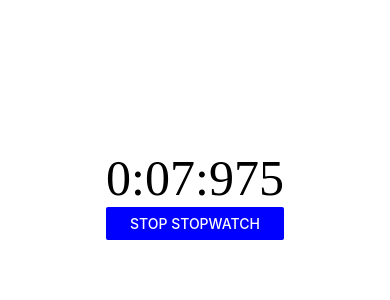
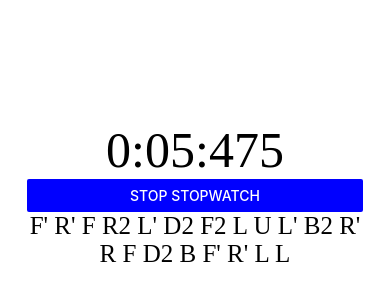
Before and after one commit to TheOdd/rubiks-timer, a React Native app: screen / in a window 390 px wide. Shown: the part 228-528 px from the top of the page. Built offline with nearby package versions, Linux system fonts and the light colour scheme.

Commit message:
Modified padding, added sequence gen

```diff
--- /dev/null
+++ b/components/SequenceGenerator.js
@@ -0,0 +1,33 @@
+import React from 'react'
+import { Component } from 'react'
+import { StyleSheet, Text } from 'react-native'
+
+const generateMoveSequence = seed => {
+    const moves = ['U', 'D', 'L', 'R', 'F', 'B']
+    const movesPrime = moves.map(str => str + '\'')
+    const moveRepeatNum = Math.floor(seed[0] * (4 - 1)) + 1
+    const moveIndexNum = Math.floor(seed[1] * (6))
+
+    if (moveRepeatNum === 3)
+        return `${movesPrime[moveIndexNum]}`
+    else
+        return `${moves[moveIndexNum]}${moveRepeatNum === 1 ? '' : moveRepeatNum}`
+}
+
+export default class SequenceGenerator extends Component {
+    render() {
+        return (
+            <Text style={styles.textStyle}>
+                {this.props.seeds.map(seed => generateMoveSequence(seed)).join(' ')}
+            </Text>
+        )
+    }
+}
+
+const styles = StyleSheet.create({
+    textStyle: {
+        fontFamily: 'Avenir Next',
+        fontSize: 25,
+        textAlign: 'center'
+    }
+})
--- a/components/Stopwatch.js
+++ b/components/Stopwatch.js
@@ -50,6 +50,7 @@ export default class Stopwatch extends Component {
 const styles = StyleSheet.create({
     textStyle: {
         fontFamily: 'Avenir Next',
-        fontSize: 50
+        fontSize: 50,
+        textAlign: 'center'
     }
 })
--- a/components/StopwatchPage.js
+++ b/components/StopwatchPage.js
@@ -2,8 +2,20 @@ import React from 'react'
 import { Component } from 'react'
 import { StyleSheet, Text, View, Button } from 'react-native'
 import Stopwatch from './Stopwatch'
+import SequenceGenerator from './SequenceGenerator'
 
 export default class StopwatchPage extends Component {
+    constructor(props) {
+        super(props)
+        const seeds = []
+        for (let i = 0; i < 20; i++) {
+            seeds.push([Math.random(), Math.random()])
+        }
+        this.state = {
+            seeds: seeds
+        }
+    }
+
     render() {
         return (
             <View>
@@ -16,6 +28,7 @@ export default class StopwatchPage extends Component {
                     color='blue'
                     accessibilityLabel='Toggle Stopwatch'
                 />
+                <SequenceGenerator seeds={this.state.seeds}/>
             </View>
         )
     }
--- a/containers/AppContainer.js
+++ b/containers/AppContainer.js
@@ -42,5 +42,6 @@ const styles = StyleSheet.create({
         backgroundColor: '#fff',
         alignItems: 'center',
         justifyContent: 'center',
+        margin: '7%'
     },
 })
```
